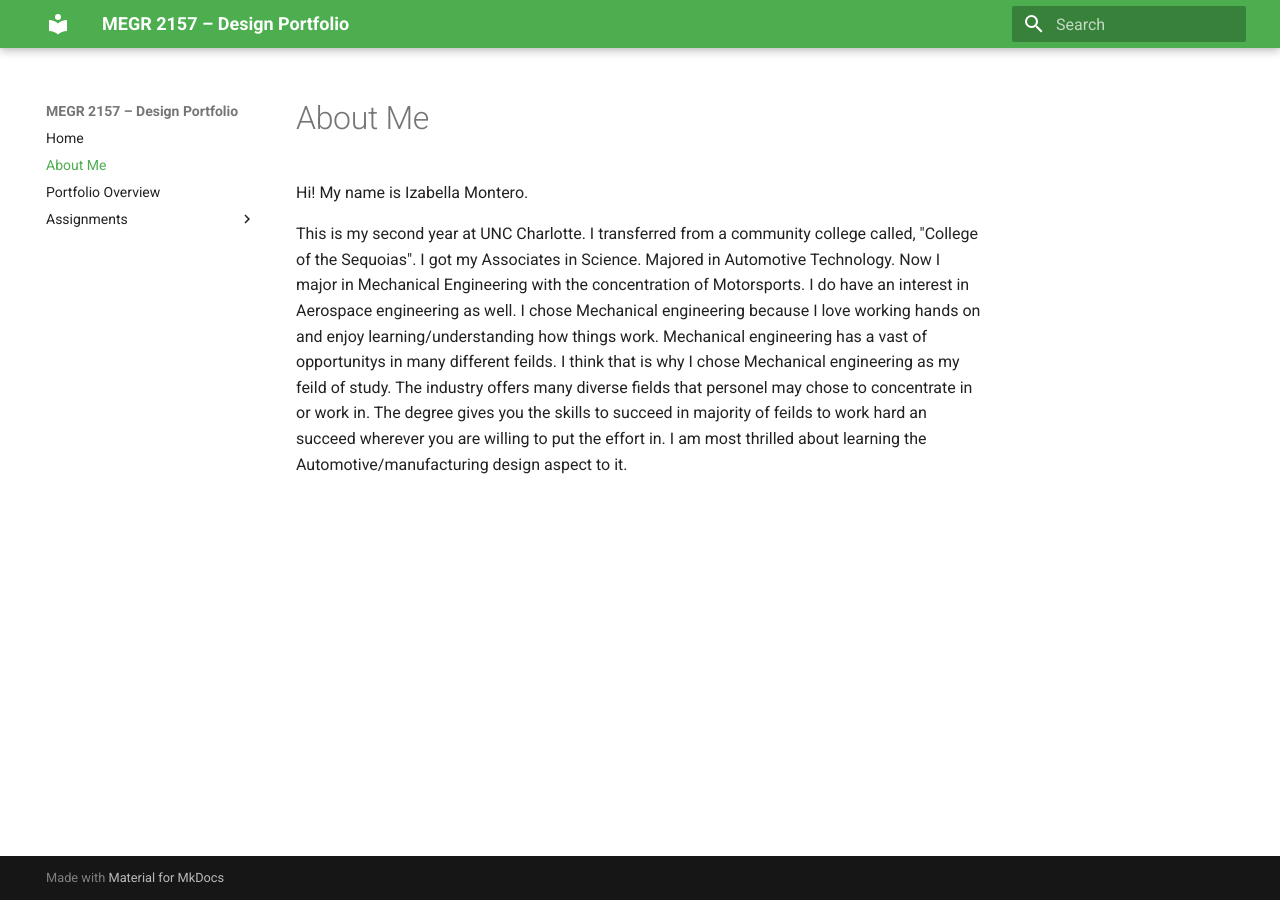
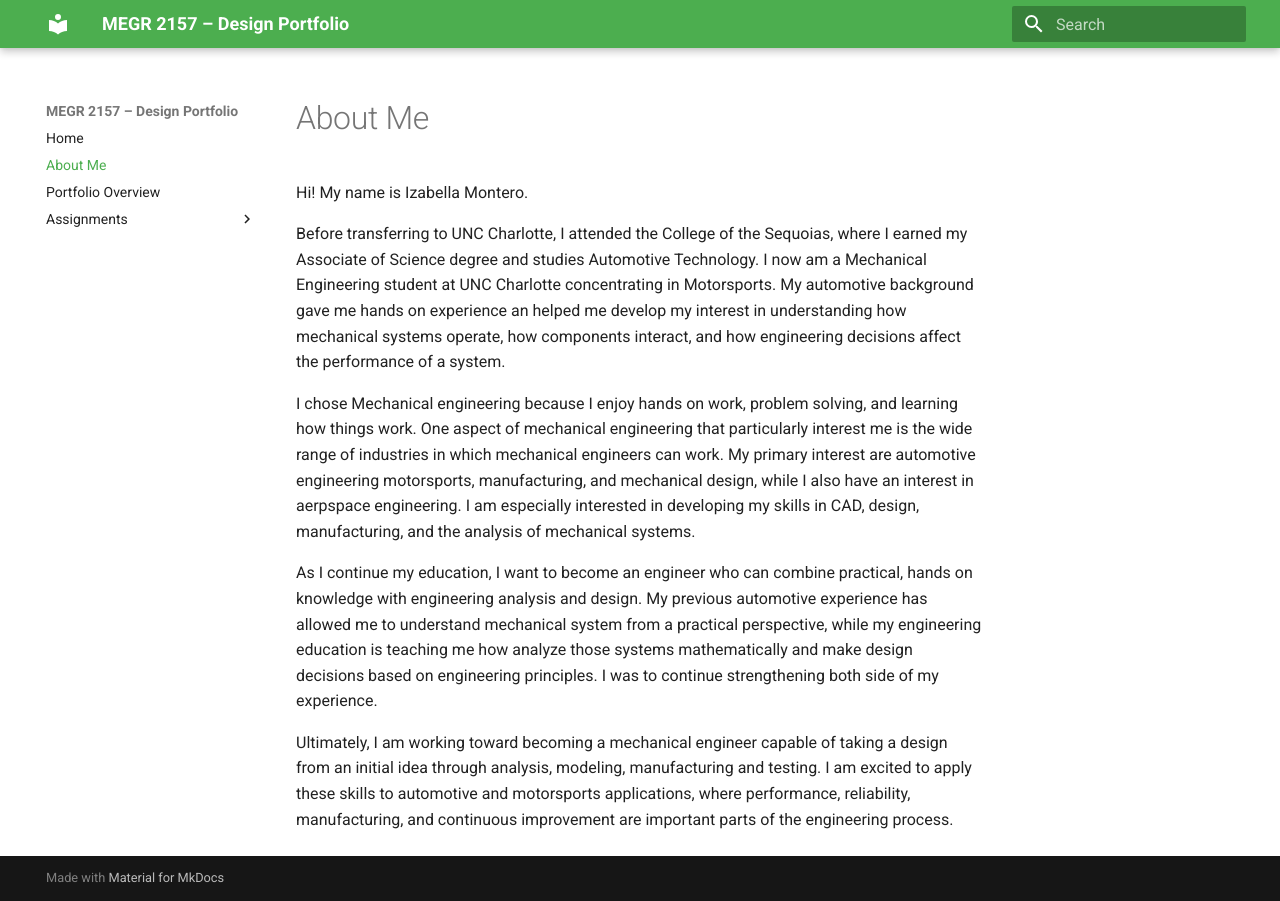
Before and after one commit to IzabellaMontero/megr2157-portfolio, an MkDocs documentation site: the page built from docs/aboutme/index.md, in a window 1280 px wide. Built offline with MkDocs 1.6.1 and Material for MkDocs 9.7.7, drawn with Linux system fonts in a browser that asks for light colours.

Commit message:
Update personal introduction in About Me section
Revised personal introduction to clarify educational background and interests in mechanical engineering and automotive technology.

```diff
--- a/docs/aboutme/index.md
+++ b/docs/aboutme/index.md
@@ -1,4 +1,10 @@
 #About Me
 Hi! My name is Izabella Montero.
 
-This is my second year at UNC Charlotte. I transferred from a community college called, "College of the Sequoias". I got my Associates in Science. Majored in Automotive Technology. Now I major in Mechanical Engineering with the concentration of Motorsports. I do have an interest in Aerospace engineering as well. I chose Mechanical engineering because I love working hands on and enjoy learning/understanding how things work. Mechanical engineering has a vast of opportunitys in many different feilds. I think that is why I chose Mechanical engineering as my feild of study. The industry offers many diverse fields that personel may chose to concentrate in or work in. The degree gives you the skills to succeed in majority of feilds to work hard an succeed wherever you are willing to put the effort in. I am most thrilled about learning the Automotive/manufacturing design aspect to it.
+Before transferring to UNC Charlotte, I attended the College of the Sequoias, where I earned my Associate of Science degree and studies Automotive Technology. I now am a Mechanical Engineering student at UNC Charlotte concentrating in Motorsports. My automotive background gave me hands on experience an helped me develop my interest in understanding how mechanical systems operate, how components interact, and how engineering decisions affect the performance of a system.
+
+I chose Mechanical engineering because I enjoy hands on work, problem solving, and learning how things work. One aspect of mechanical engineering that particularly interest me is the wide range of industries in which mechanical engineers can work. My primary interest are automotive engineering motorsports, manufacturing, and mechanical design, while I also have an interest in aerpspace engineering. I am especially interested in developing my skills in CAD, design, manufacturing, and the analysis of mechanical systems.
+
+As I continue my education, I want to become an engineer who can combine practical, hands on knowledge with engineering analysis and design. My previous automotive experience has allowed me to understand mechanical system from a practical perspective, while my engineering education is teaching me how analyze those systems mathematically and make design decisions based on engineering principles. I was to continue strengthening both side of my experience.
+
+Ultimately, I am working toward becoming a mechanical engineer capable of taking a design from an initial idea through analysis, modeling, manufacturing and testing. I am excited to apply these skills to automotive and motorsports applications, where performance, reliability, manufacturing, and continuous improvement are important parts of the engineering process.
```
